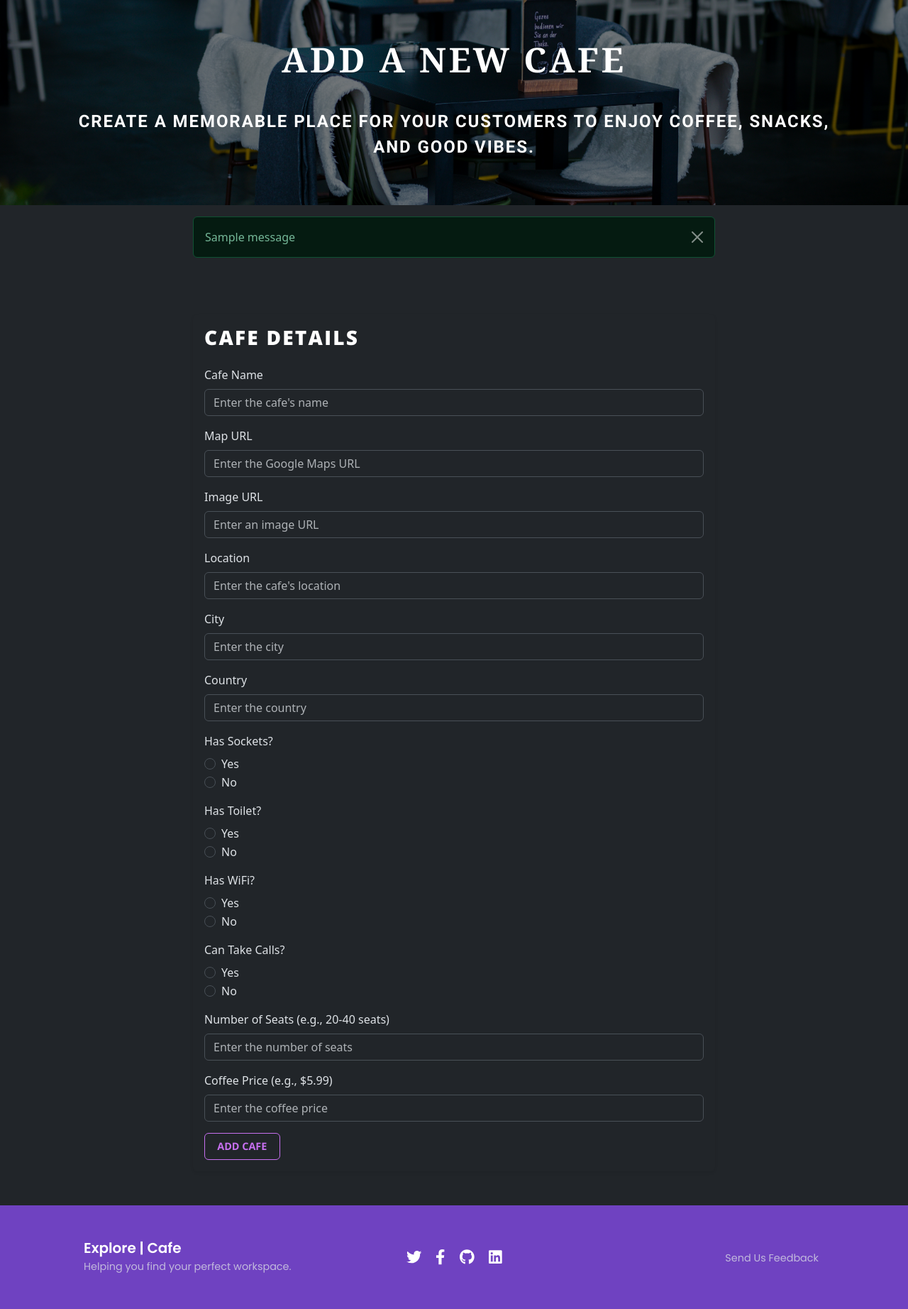
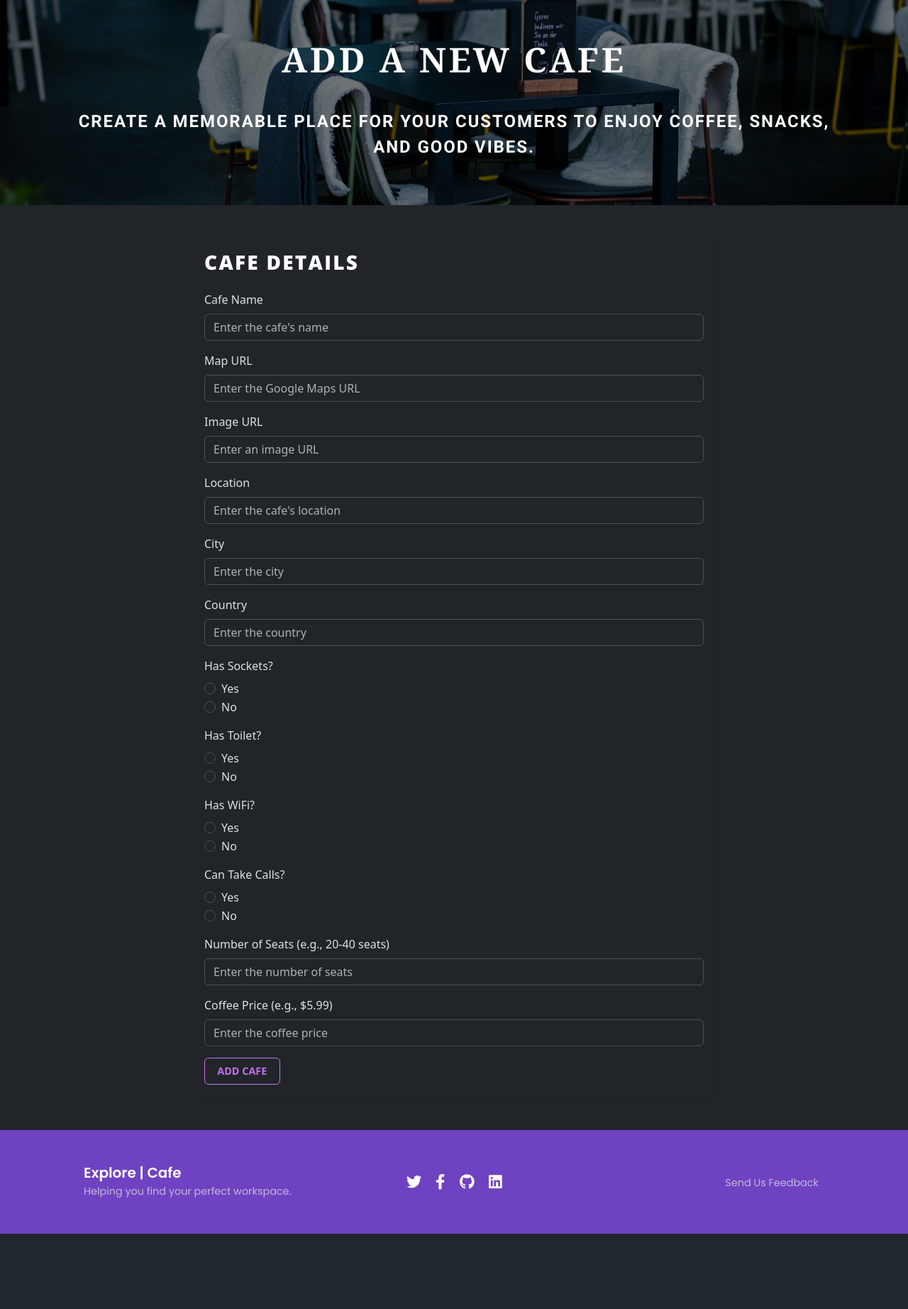
Before and after one commit to KushalRegmi61/ExploreCafe-Website, a Flask app: page /add_cafe in a window 1280 px wide. Shown: the part 75-1919 px from the top of the page at 71% size. After the commit the page ends 1813 px from the top, so only its background shows below. Run offline with Flask 3, Linux system fonts and the light colour scheme; tables that the repository leaves empty hold one stand-in row (values such as "Sample post"); one stand-in notice (Sample message) is shown; some libraries are stand-ins or nearby versions.

Commit message:
fix the layout

```diff
--- a/templates/add_cafe.html
+++ b/templates/add_cafe.html
@@ -21,23 +21,6 @@
   </div>
 </header>
 
-<!-- Flash Messages Section -->
-<div class="container py-3">
-  {% with messages = get_flashed_messages(with_categories=true) %}
-  {% if messages %}
-  <div class="row justify-content-center">
-      <div class="col-lg-8 col-md-10">
-          {% for category, message in messages %}
-          <div class="alert alert-{{ category }} alert-dismissible fade show" role="alert">
-              {{ message }}
-              <button type="button" class="btn-close" data-bs-dismiss="alert" aria-label="Close"></button>
-          </div>
-          {% endfor %}
-      </div>
-  </div>
-  {% endif %}
-  {% endwith %}
-</div>
 
 <!-- Main Content Section -->
 <div class="bg-dark container py-5">
```
